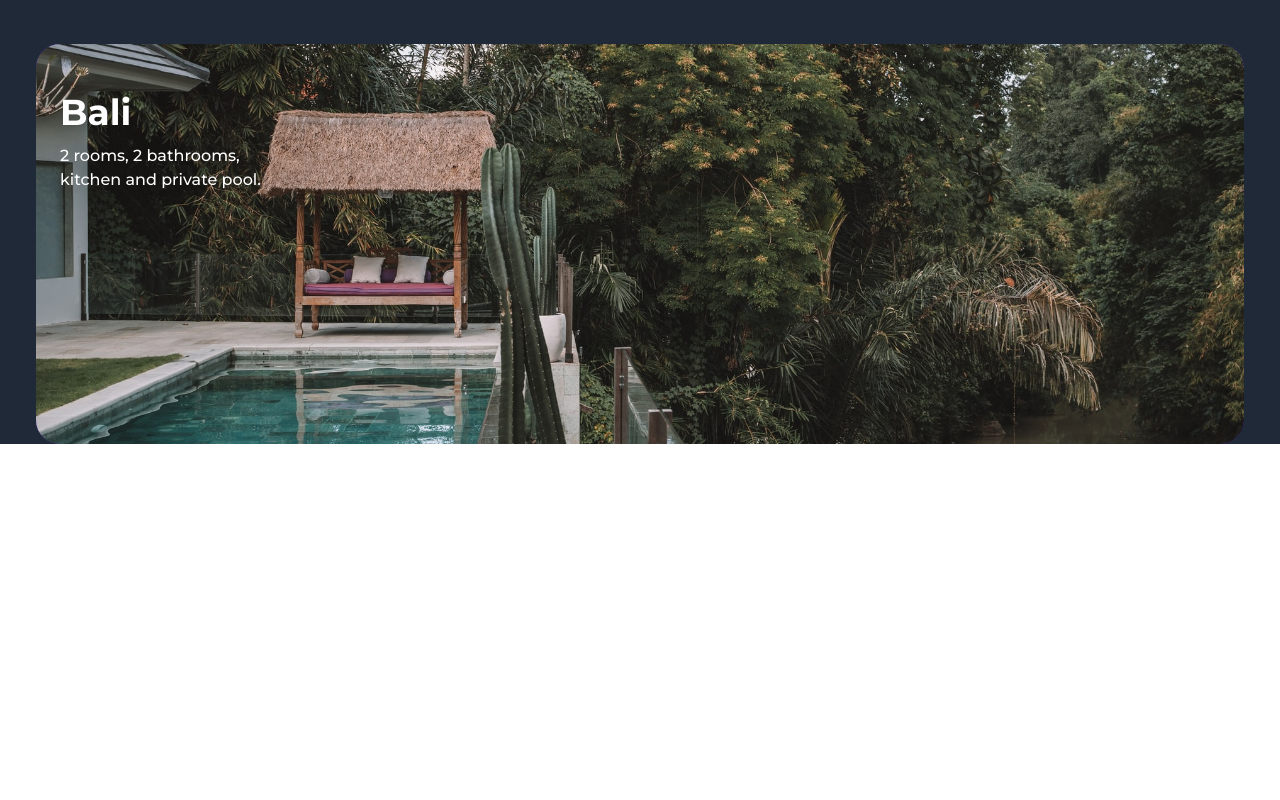
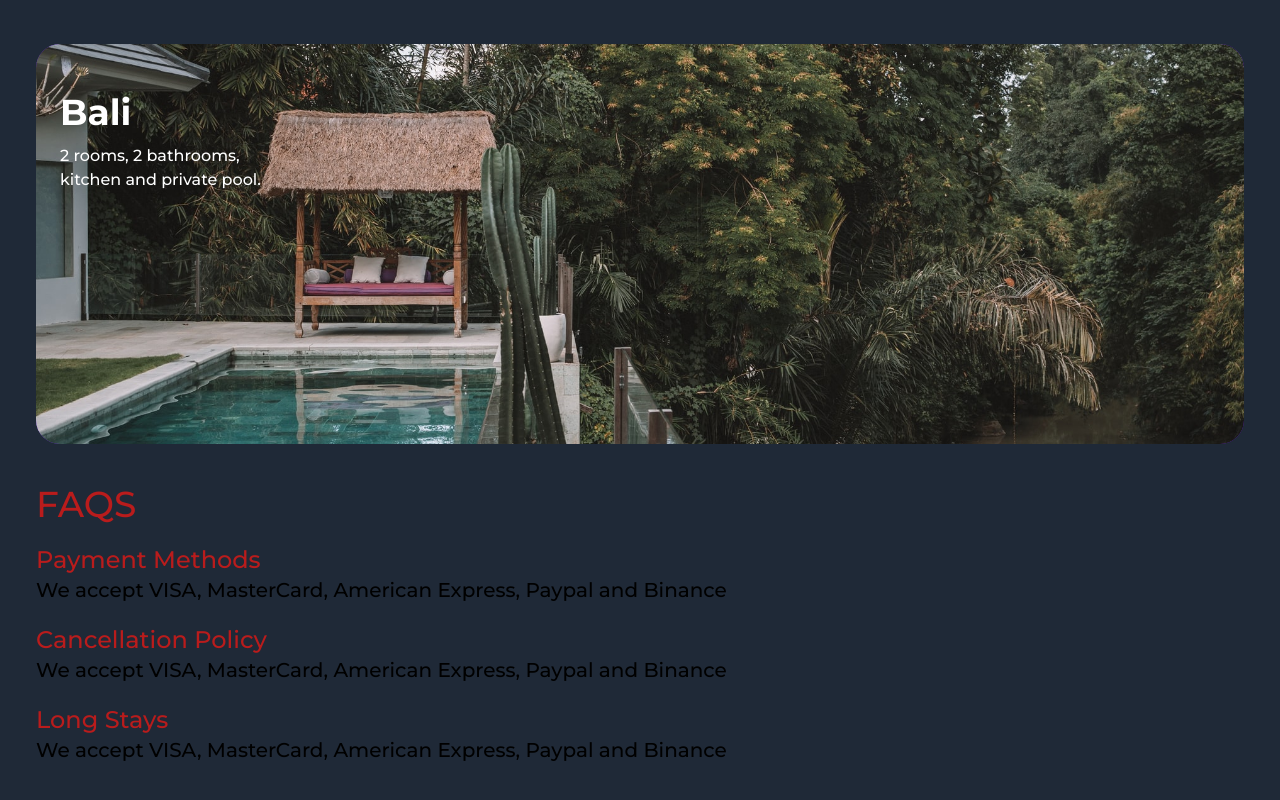
Before and after one commit to Laguilavo10/tailwind-practice, a React (Vite) app: page / in a window 1280 px wide. Shown: the part 2643-3443 px from the top of the page. Before the commit the page ends 3087 px from the top, so only its background shows below. Built offline with nearby package versions, Linux system fonts and the light colour scheme.

Commit message:
feat: add FAQS component

```diff
--- a/src/App.jsx
+++ b/src/App.jsx
@@ -1,6 +1,7 @@
 import { useState } from 'react'
 import reactLogo from './assets/react.svg'
 import { Banner } from './components/Banner'
+import { FAQS } from './components/FAQS'
 import { Header } from './components/Header'
 import { Slider } from './components/Slider'
 import { Trending } from './Trending'
@@ -15,6 +16,7 @@ function App() {
     <Banner/>
     <Slider/>
     <Trending/>
+    <FAQS/>
     </>
   )
 }
--- /dev/null
+++ b/src/components/FAQS/index.jsx
@@ -0,0 +1,22 @@
+import { useState } from "react"
+
+export function FAQS() {
+  const FAQS = ["Payment Methods", "Cancellation Policy", "Long Stays"]
+
+  return (
+    <>
+    <section className="px-9 py-10 flex flex-col gap-5">
+
+      <h2 className="text-4xl text-red-700">FAQS</h2>
+      {FAQS.map((f) => (
+        <article>
+          <h3 className="text-red-700 text-2xl">{f}</h3>
+          <p className="text-xl">
+            We accept VISA, MasterCard, American Express, Paypal and Binance
+          </p>
+        </article>
+      ))}
+    </section>
+    </>
+  )
+}
```
